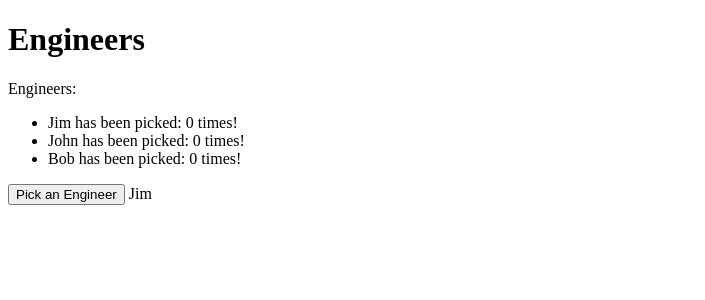
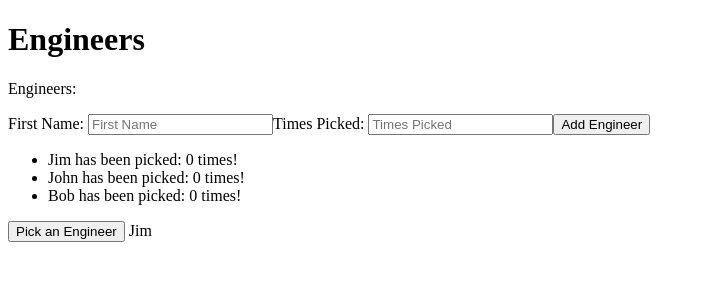
Before and after one commit to jcmeyer10/engineer, an Angular app: page / in a window 1280 px wide. Shown: the top 300 px of the page, without its empty margins (0-705 px from the left). Built offline with nearby package versions, Linux system fonts and the light colour scheme.

Commit message:
start of adding reactive form

```diff
--- a/src/app/app.component.html
+++ b/src/app/app.component.html
@@ -1,5 +1,27 @@
     <h1>{{title}}</h1>
     <p>Engineers:</p>
+
+    <form addeng>
+      <div>
+      <label>
+        <span>First Name: </span>
+        <input
+          type="text"
+          name="name"
+          placeholder="First Name">
+      </label>
+      <label>
+        <span>Times Picked: </span>
+        <input
+          type="number"
+          name="timesPicked"
+          placeholder="Times Picked">
+      </label>
+      <span>
+       <button type="submit">Add Engineer</button>
+      </span>
+    </div>
+    </form>
 
     <ul>
       <li *ngFor="let engineer of engineers">
```
